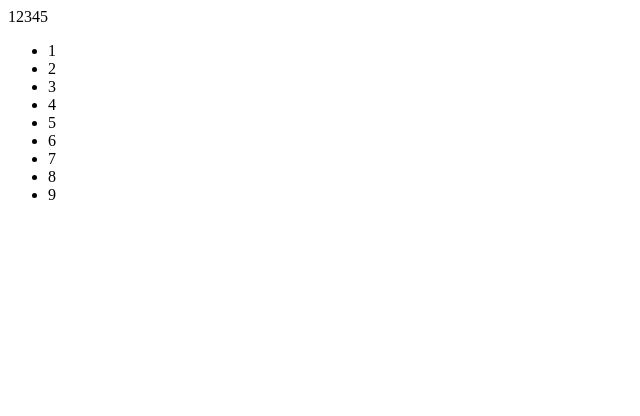
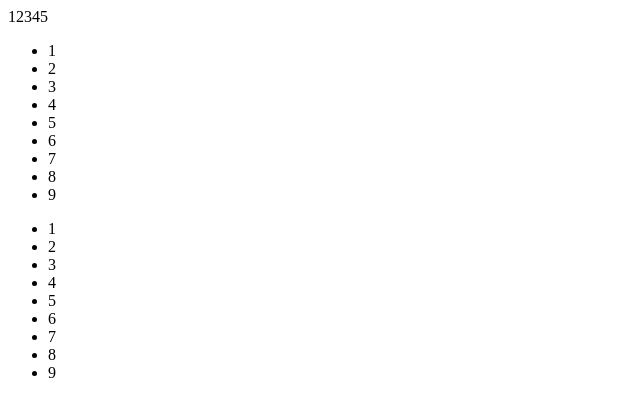
Before and after one commit to linjiexun/test, a plain HTML site: page index.html in a window 1280 px wide. Shown: the whole page, without its empty margins (0-640 px from the left). Drawn offline with Linux system fonts and the light colour scheme.

Commit message:
第二次提交

```diff
--- a/index.html
+++ b/index.html
@@ -21,5 +21,17 @@
     <li>8</li>
     <li>9</li>
   </ul>
+  <ul>
+    <li>1</li>
+    <li>2</li>
+    <li>3</li>
+    <li>4</li>
+    <li>5</li>
+    <li>6</li>
+    <li>7</li>
+    <li>8</li>
+    <li>9</li>
+  </ul>
+
 </body>
 </html>
```
